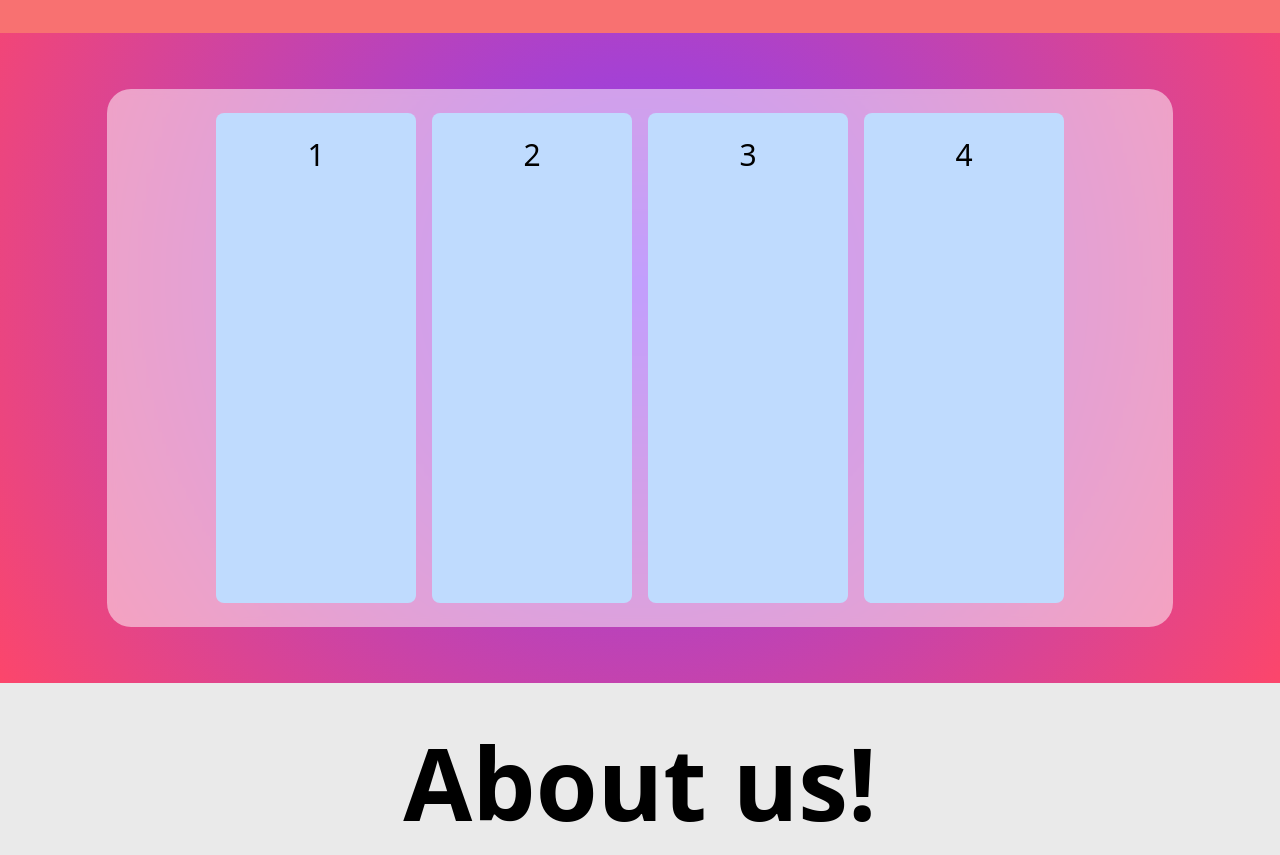
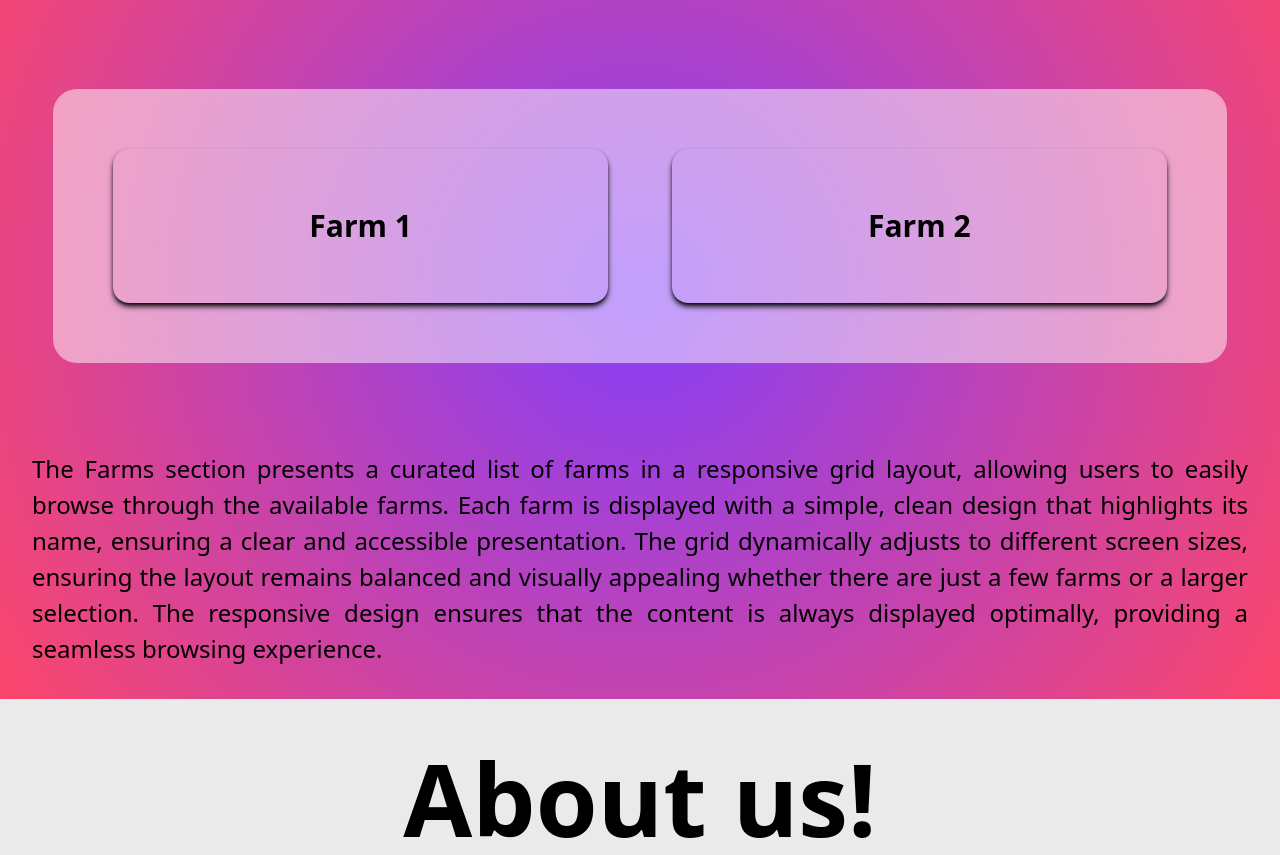
Before and after one commit to jairoalvarez14/IoT-Main-Page, a React (Vite) app: page / in a window 1280 px wide. Shown: the part 1717-2572 px from the top of the page. Built offline with nearby package versions, Linux system fonts and the light colour scheme; a web font is replaced by a local one.

Commit message:
Farms first part, before displaying them onClick

```diff
--- a/src/components/Farms.jsx
+++ b/src/components/Farms.jsx
@@ -1,36 +1,57 @@
+const farms = [
+  { id: "1", name: "Farm 1", link: "", img: "'https://www.securities.io/wp-content/uploads/2023/11/Aeroponics.png'" },
+  { id: "2", name: "Farm 2", link: "", img: "'https://agrotonomy.com/wp-content/uploads/2018/03/aeroponic-tower-farm.jpg'" },
+
+];
+
 const Board = ({ farms }) => {
   return (
-    <section className="grid grid-cols-1 sm:grid-cols-2 md:grid-cols-3 lg:grid-cols-4 gap-4">
+    //grid-cols-[repeat(auto-fit, repeat(300px, 1fr))] this is the best way
+    <div className="farm h-5/6 p-5">
       {farms.map((farm, index) => {
-        return <DisplayedFarm key={index}>{farm.id}</DisplayedFarm>;
+        return <DisplayedFarm key={index} img={farm.img}>{farm.name}</DisplayedFarm>;
       })}
-    </section>
+    </div>
   );
 };
 
-const DisplayedFarm = ({ children, index }) => {
+const DisplayedFarm = ({ children, img }) => {
+
+  const farmClick = () =>{
+
+  }
   return (
-    <div className="bg-blue-200 p-6 rounded-lg text-center text-3xl min-w-[200px] max-w-[300px] w-full cursor-pointer">
+    <div
+      onClick={farmClick}
+      className={`flex bg-cover p-6 rounded-2xl justify-center items-center text-3xl shadow-md shadow-black font-bold cursor-pointer min-h-[12vw] hover:bg-black/60 transition-all duration-300 hover:scale-105`}
+    // style={{backgroundImage: `url(${img}`}}
+    >
       {children}
     </div>
   );
 }; //TODO I need to complete this before sunday
 
 const Farms = () => {
-  const farms = [
-    { id: "1", name: "Farm 1", link: "" },
-    { id: "2", name: "Farm 2", link: "" },
-    { id: "3", name: "Farm 3", link: "" },
-    { id: "4", name: "Farm 4", link: "" },
-  ];
   return (
-    <section className="flex flex-col items-center max-w-full h-screen bg-radial-custom" id="farms">
-      <header className="w-full text-center  bg-red-400">
+    <section className="flex flex-col items-center max-w-full min-h-screen bg-radial-custom" id="farms">
+      <header className="w-full text-center ">
         <h1 className="text-[100px] font-bold">Farms</h1>
       </header>
 
-      <div className="flex justify-center h-full overflow-y-auto m-14 w-5/6 p-6 bg-white/50 brightness-60 backdrop-blur-sm rounded-3xl">
+      <div className="flex flex-col justify-center h-full w-11/12 p-10 m-14 bg-white/50 brightness-60 backdrop-blur-sm rounded-3xl">
         <Board farms={farms}></Board>
+      </div>
+      <div className="m-8">
+        <p className="text-[3vh] text-justify">The Farms section presents a curated list of farms
+          in a responsive grid layout, allowing users to easily
+          browse through the available farms. Each farm is displayed
+          with a simple, clean design that highlights its name, ensuring
+          a clear and accessible presentation. The grid dynamically adjusts
+          to different screen sizes, ensuring the layout remains balanced
+          and visually appealing whether there are just a few farms or
+          a larger selection. The responsive design ensures that the
+          content is always displayed optimally, providing a seamless
+          browsing experience.</p>
       </div>
     </section>
   );
--- a/src/index.css
+++ b/src/index.css
@@ -10,6 +10,22 @@ body {
   background: #eaeaea;
 }
 
+
+
+
+
+
+
+
+
 html{
   scroll-behavior: smooth;
 }
+
+.farm{
+  display: grid;
+  gap: 4rem;
+  grid-template-columns: repeat(auto-fit, minmax(300px, 1fr));
+  justify-content: center;
+  overflow: auto;
+}
```
